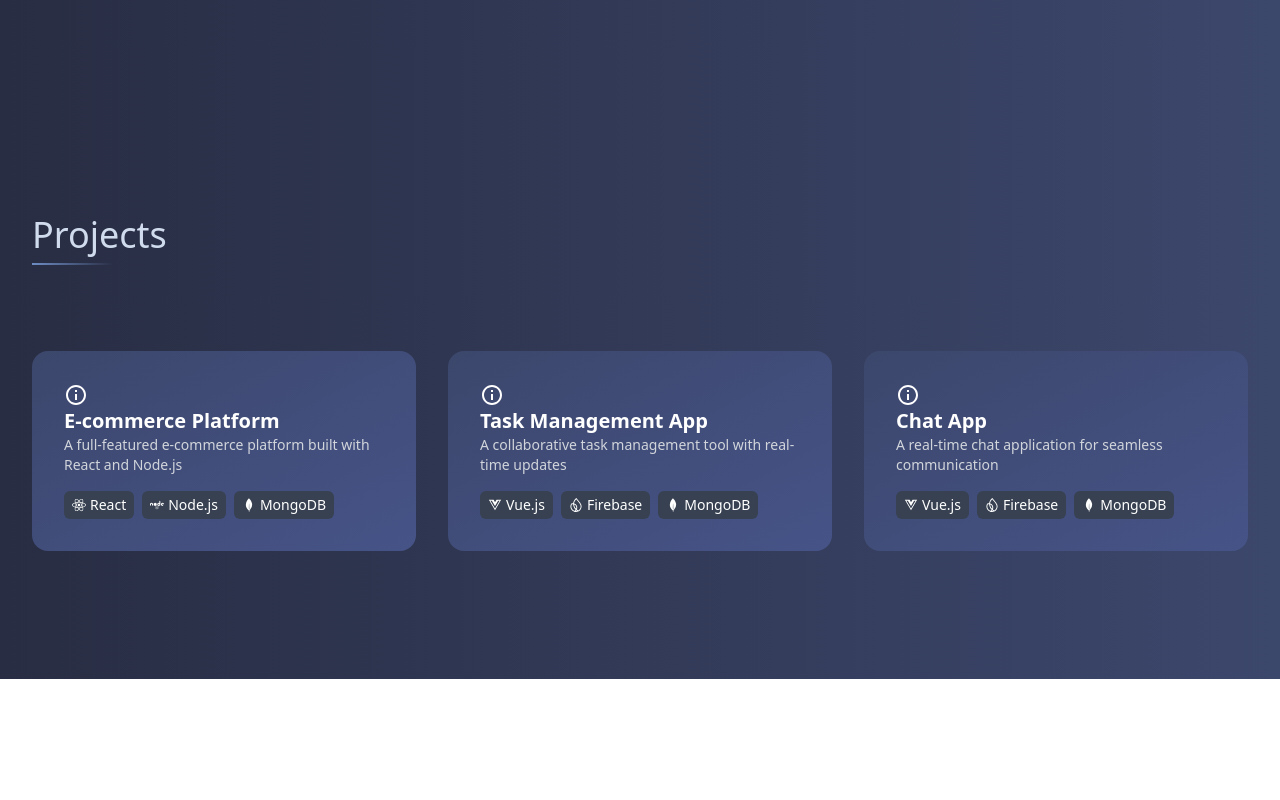
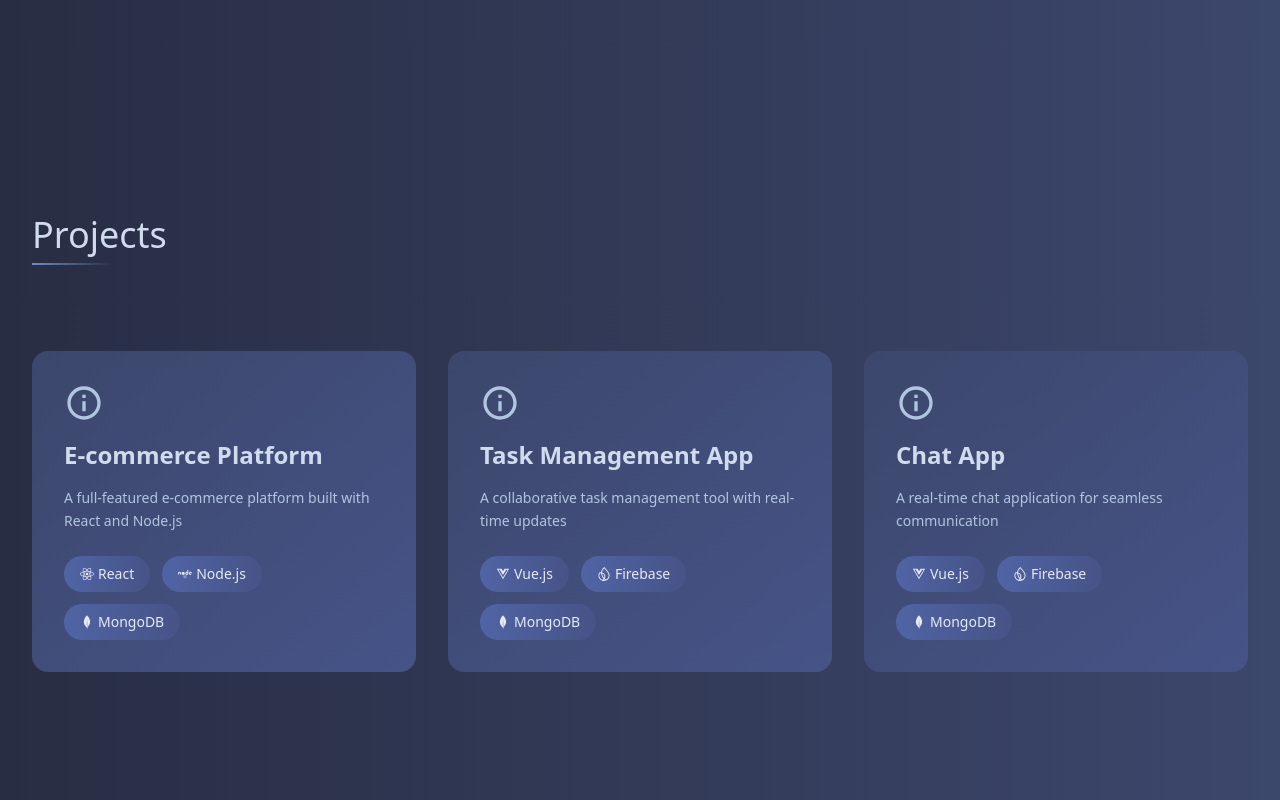
Before and after one commit to dagijosi/newPortfolio, a React (Vite) app: page / in a window 1280 px wide. Shown: the part 1480-2280 px from the top of the page. Before the commit the page ends 2159 px from the top, so only its background shows below. Built offline with nearby package versions, Linux system fonts and the light colour scheme.

Commit message:
Enhance About and Projects components: Integrate react-intersection-observer for scroll animations, update layout with motion effects, and improve styling for better visual appeal.

```diff
--- a/package.json
+++ b/package.json
@@ -15,6 +15,7 @@
     "react": "^18.3.1",
     "react-dom": "^18.3.1",
     "react-icons": "^5.4.0",
+    "react-intersection-observer": "^9.14.0",
     "react-router-dom": "^7.1.1",
     "tailwind-merge": "^2.6.0"
   },
--- a/src/components/About.tsx
+++ b/src/components/About.tsx
@@ -1,6 +1,28 @@
+import React from "react";
+import { motion } from "framer-motion";
+import { useInView } from "react-intersection-observer";
 import { FaCogs, FaRocket, FaUsers } from "react-icons/fa";
 
 const About = () => {
+  const [ref, inView] = useInView({
+    triggerOnce: true, // Animation triggers only once
+    threshold: 0.2, // Animation triggers when 20% of the component is visible
+  });
+
+  const containerVariants = {
+    hidden: { opacity: 0, y: 50 },
+    visible: {
+      opacity: 1,
+      y: 0,
+      transition: { duration: 0.6, staggerChildren: 0.2 },
+    },
+  };
+
+  const itemVariants = {
+    hidden: { opacity: 0, y: 20 },
+    visible: { opacity: 1, y: 0 },
+  };
+
   const features = [
     {
       icon: <FaCogs className="mr-3 text-xl" />,
@@ -23,7 +45,14 @@
   ];
 
   return (
-    <section id="about" className="max-w-[85rem] py-32 px-8 relative overflow-hidden mx-auto">
+    <motion.section
+      ref={ref}
+      id="about"
+      className="max-w-[85rem] py-32 px-8 relative overflow-hidden mx-auto"
+      variants={containerVariants}
+      initial="hidden"
+      animate={inView ? "visible" : "hidden"}
+    >
       <h2 className="text-polo-200 text-4xl mb-12 relative inline-block">
         About Me
         <span className="absolute bottom-[-10px] left-0 w-3/5 h-0.5 bg-gradient-to-r from-polo-500 to-transparent"></span>
@@ -62,9 +91,10 @@
         </p>
         <div className="mt-12 grid grid-cols-1 md:grid-cols-3 gap-8">
           {features.map((feature, index) => (
-            <div
+            <motion.div
               key={index}
               className="bg-gradient-to-br from-polo-900 to-polo-800 p-[2rem] rounded-2xl"
+              variants={itemVariants}
             >
               <h3 className="text-lg font-semibold mb-4 text-polo-200 flex items-center">
                 {feature.icon}
@@ -73,11 +103,11 @@
               <p className="text-polo-300 leading-[1.6]">
                 {feature.description}
               </p>
-            </div>
+            </motion.div>
           ))}
         </div>
       </div>
-    </section>
+    </motion.section>
   );
 };
 
--- a/src/components/Projects.tsx
+++ b/src/components/Projects.tsx
@@ -1,7 +1,11 @@
+import React from "react";
+import { motion } from "framer-motion";
+import { useInView } from "react-intersection-observer";
+import { MdInfoOutline } from "react-icons/md";
 import { FaReact, FaNode, FaVuejs } from "react-icons/fa";
 import { SiMongodb, SiFirebase } from "react-icons/si";
-import { MdInfoOutline } from "react-icons/md";
 
+const Projects = () => {
   const skillIconMap: Record<string, JSX.Element> = {
     React: <FaReact />,
     "Node.js": <FaNode />,
@@ -9,8 +13,25 @@
     MongoDB: <SiMongodb />,
     Firebase: <SiFirebase />,
   };
+  const [ref, inView] = useInView({
+    triggerOnce: true,
+    threshold: 0.2,
+  });
 
-const Projects = () => {
+  const containerVariants = {
+    hidden: { opacity: 0, y: 50 },
+    visible: {
+      opacity: 1,
+      y: 0,
+      transition: { duration: 0.6, staggerChildren: 0.2 },
+    },
+  };
+
+  const itemVariants = {
+    hidden: { opacity: 0, y: 20 },
+    visible: { opacity: 1, y: 0 },
+  };
+
   const projects = [
     {
       name: "E-commerce Platform",
@@ -32,9 +53,13 @@
   ];
 
   return (
-    <section
+    <motion.section
+      ref={ref}
       id="projects"
       className="max-w-[85rem] py-32 px-8 relative overflow-hidden mx-auto"
+      variants={containerVariants}
+      initial="hidden"
+      animate={inView ? "visible" : "hidden"}
     >
       <h2 className="text-polo-200 text-4xl mb-12 relative inline-block">
         Projects
@@ -42,19 +67,23 @@
       </h2>
       <div className="mt-12 grid grid-cols-1 md:grid-cols-3 gap-8">
         {projects.map((project, index) => (
-          <div
+          <motion.div
+            key={index}
             className="bg-gradient-to-br from-polo-900 to-polo-800 p-[2rem] rounded-2xl text-white"
-            key={index}
+            variants={itemVariants}
           >
-            <MdInfoOutline className="text-2xl" />
-            <h3 className="text-xl font-semibold">{project.name}</h3>
-
-            <p className="text-sm text-gray-300">{project.description}</p>
-            <div className="skills flex flex-wrap gap-2 mt-4">
+            <MdInfoOutline className="w-10 h-10 mb-4 text-polo-300" />
+            <h3 className="text-2xl text-polo-200 mb-4 font-semibold">
+              {project.name}
+            </h3>
+            <p className="text-sm text-polo-300 mb-6 leading-[1.6]">
+              {project.description}
+            </p>
+            <div className="flex flex-wrap gap-3">
               {project.skills.map((skill, idx) => (
                 <span
                   key={idx}
-                  className="skill-tag flex items-center bg-gray-700 text-white px-2 py-1 rounded-md text-sm gap-1"
+                  className="flex items-center gap-1 bg-gradient-to-r from-polo-700 to-polo-800 text-polo-100 py-2 px-4 rounded-3xl text-sm"
                 >
                   {skillIconMap[skill] || <MdInfoOutline />}{" "}
                   {/* Fallback icon */}
@@ -62,10 +91,10 @@
                 </span>
               ))}
             </div>
-          </div>
+          </motion.div>
         ))}
       </div>
-    </section>
+    </motion.section>
   );
 };
 
```
Also changed, not shown: 1 other file (tests, documents, lock files or other folders). Lines whose indentation alone changed are shown as unchanged.
